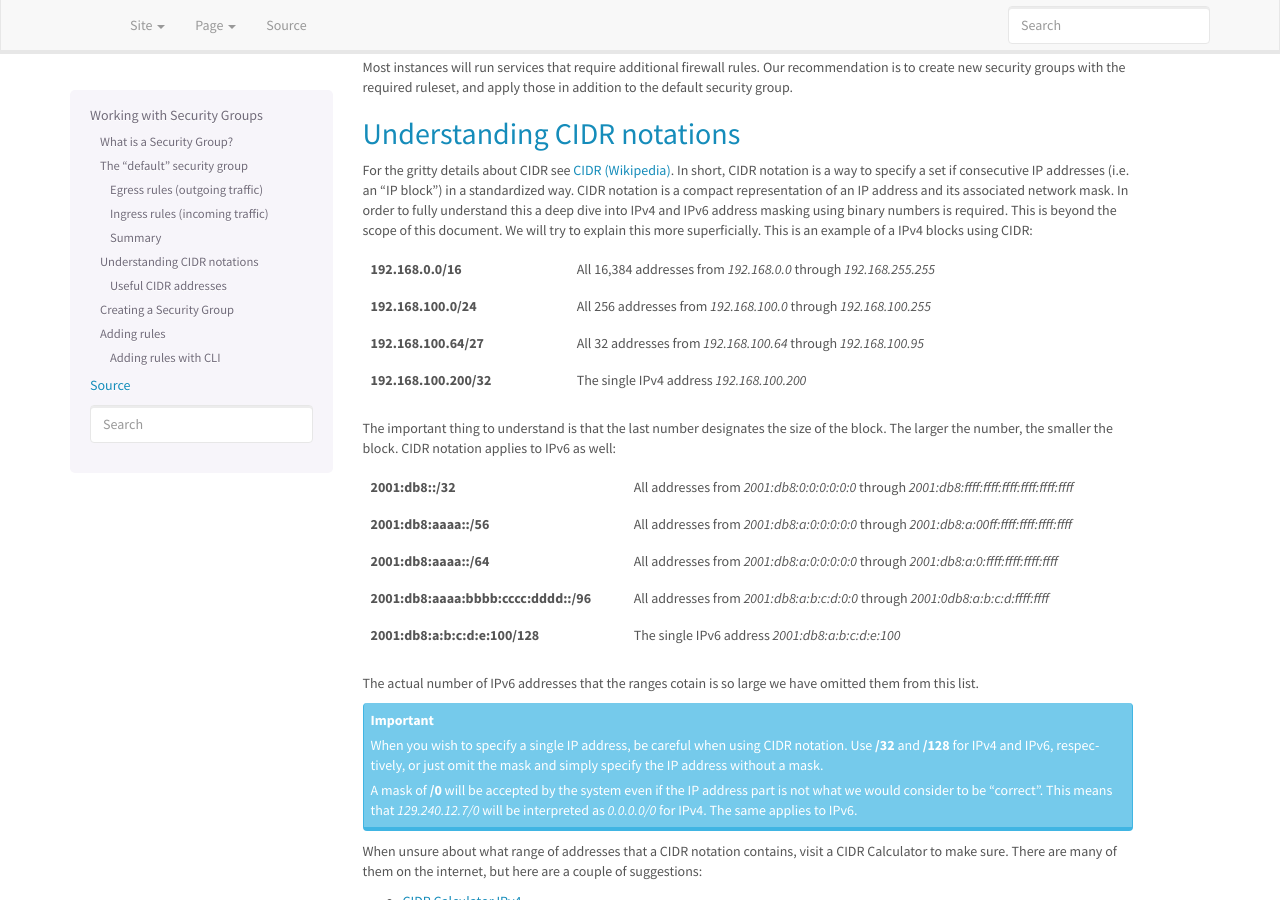
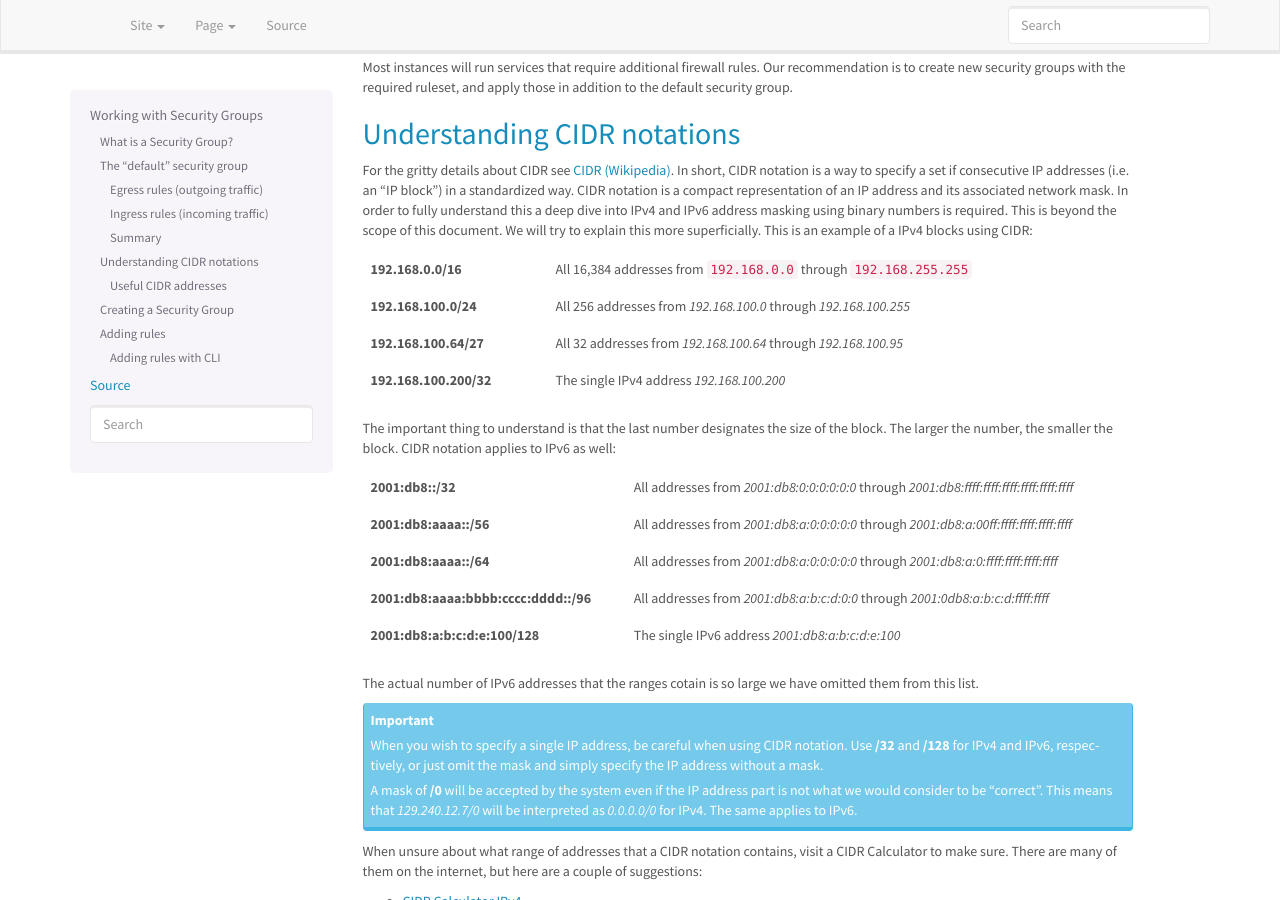
Before and after one commit to norcams/docs-enduser, a Sphinx documentation site: the page built from docs/security-groups.rst, in a window 1280 px wide and 900 px high, scrolled down 2103 px. Built offline with Sphinx 7.4.7, drawn with Linux system fonts in a browser that asks for light colours.

```diff
--- a/docs/security-groups.rst
+++ b/docs/security-groups.rst
@@ -149,12 +149,12 @@ masking using binary numbers is required. This is beyond the scope of
 this document. We will try to explain this more superficially. This is
 an example of a IPv4 blocks using CIDR:
 
-======================  =================================================================
-**192.168.0.0/16**      All 16,384 addresses from `192.168.0.0` through `192.168.255.255`
+======================  =====================================================================
+**192.168.0.0/16**      All 16,384 addresses from ``192.168.0.0`` through ``192.168.255.255``
 **192.168.100.0/24**    All 256 addresses from `192.168.100.0` through `192.168.100.255`
 **192.168.100.64/27**   All 32 addresses from `192.168.100.64` through `192.168.100.95`
 **192.168.100.200/32**  The single IPv4 address `192.168.100.200`
-======================  =================================================================
+======================  =====================================================================
 
 The important thing to understand is that the last number designates
 the size of the block. The larger the number, the smaller the
```
